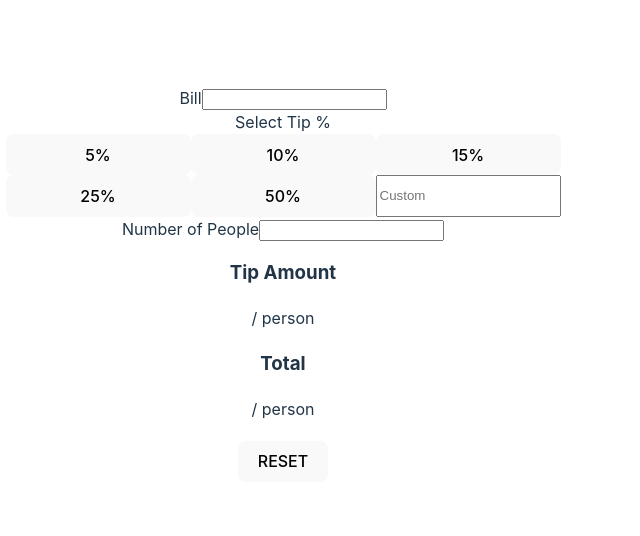
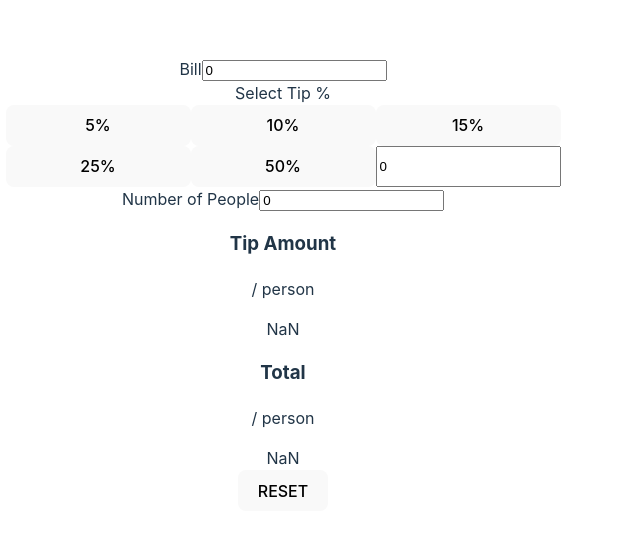
Before and after one commit to 987456987/tip-calculator-app, a React (Vite) app in the folder tip-calculator/: page / in a window 1280 px wide. Shown: the part 116-652 px from the top of the page, without its empty margins (357-997 px from the left). Built offline with nearby package versions, Linux system fonts and the light colour scheme.

Commit message:
fixed uncontrolled

```diff
--- a/tip-calculator/src/App.jsx
+++ b/tip-calculator/src/App.jsx
@@ -17,7 +17,11 @@ function App() {
           setNumPeople={setNumPeople}
           setBillTotal={setBillTotal}
         />
-        <Display  />
+        <Display
+          tipPercent={tipPercent}
+          billTotal={billTotal}
+          numPeople={numPeople}
+        />
       </main>
     </>
   );
--- a/tip-calculator/src/components/Display.jsx
+++ b/tip-calculator/src/components/Display.jsx
@@ -1,4 +1,8 @@
-function Display() {
+/* eslint-disable react/prop-types */
+function Display({ tipPercent, numPeople, billTotal }) {
+  const tipAmount = (parseFloat(billTotal) * (tipPercent/100))
+  const total = parseFloat(billTotal) + tipAmount
+
   return (
     <div className="container">
       <div className="outer-container">
@@ -7,13 +11,13 @@ function Display() {
             <h3>Tip Amount</h3>
             <p className="extra">/ person</p>
           </div>
-          <h2 className="output"></h2>
+          <div className="output">{(tipAmount/numPeople).toFixed(2).toString()}</div>
         </div>
         <div className="inner-container">
           <h3>Total</h3>
           <p className="extra">/ person</p>
         </div>
-          <h2 className="output"></h2>
+          <div className="output">{(total/numPeople).toFixed(2).toString()}</div>
       </div>
       <button>RESET</button>
     </div>
--- a/tip-calculator/src/components/Inputs.jsx
+++ b/tip-calculator/src/components/Inputs.jsx
@@ -2,15 +2,26 @@
 import { useState } from 'react'
 
 function Inputs({ tipPercent, setTipPercent, setNumPeople, setBillTotal }) {
-  const [percentInput, setPercentInput] = useState("")
+  const [percentInput, setPercentInput] = useState(0)
+  const [billTotalInput, setBillTotalInput] = useState(0)
+  const [numPeopleInput, setNumPeopleInput] = useState(0)
 
-  const inputChange = (value) => {
+  const percentInputChange = (value) => {
     setPercentInput(value)
     setTipPercent(value)
   }
 
+  const billTotalInputChange = (value) => {
+    setBillTotal(value)
+    setBillTotalInput(value)
+  }
+  const numPeopleInputChange = (value) => {
+    setNumPeople(value)
+    setNumPeopleInput(value)
+  }
+
   const buttonClicked = (value) => {
-    setPercentInput("")
+    setPercentInput(0)
     setTipPercent(value)
   }
 
@@ -19,7 +30,7 @@ function Inputs({ tipPercent, setTipPercent, setNumPeople, setBillTotal }) {
       <div className="input-container">
         <label>Bill</label>
         {/* handle num errors */}
-        <input onChange={(e) => setBillTotal(e.value)}/>
+        <input type="number" value={billTotalInput} onChange={(e) => billTotalInputChange(e.target.value)}/>
       </div>
       <div className="input-container">
         <label>Select Tip %</label>
@@ -29,13 +40,13 @@ function Inputs({ tipPercent, setTipPercent, setNumPeople, setBillTotal }) {
           <button className={tipPercent == 15 ? "button-active" : ""} onClick={() => buttonClicked(15)}>15%</button>
           <button className={tipPercent == 25 ? "button-active" : ""} onClick={() => buttonClicked(25)}>25%</button>
           <button className={tipPercent == 50 ? "button-active" : ""} onClick={() => buttonClicked(50)}>50%</button>
-          <input placeholder="Custom" onChange={(e) => inputChange(e.value)} value={percentInput}/>
+          <input type="number" placeholder="Custom" onChange={(e) => percentInputChange(e.target.value)} value={percentInput}/>
         </div>
       </div>
       <div className="input-container">
         <label>Number of People</label>
         {/* handle num errors */}
-        <input onChange={(e) => setNumPeople(e.value)}/>
+        <input type="number" value={numPeopleInput} onChange={(e) => numPeopleInputChange(e.target.value)}/>
       </div>
     </div>
   );
```
